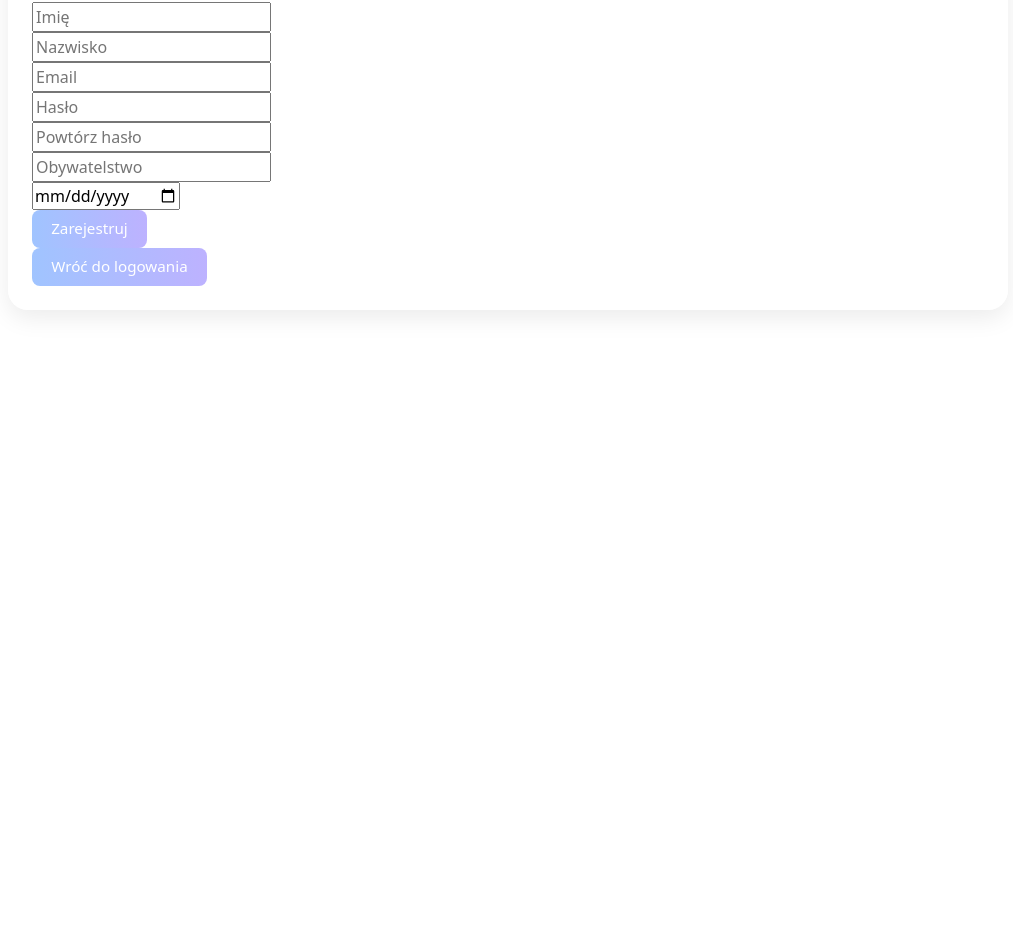
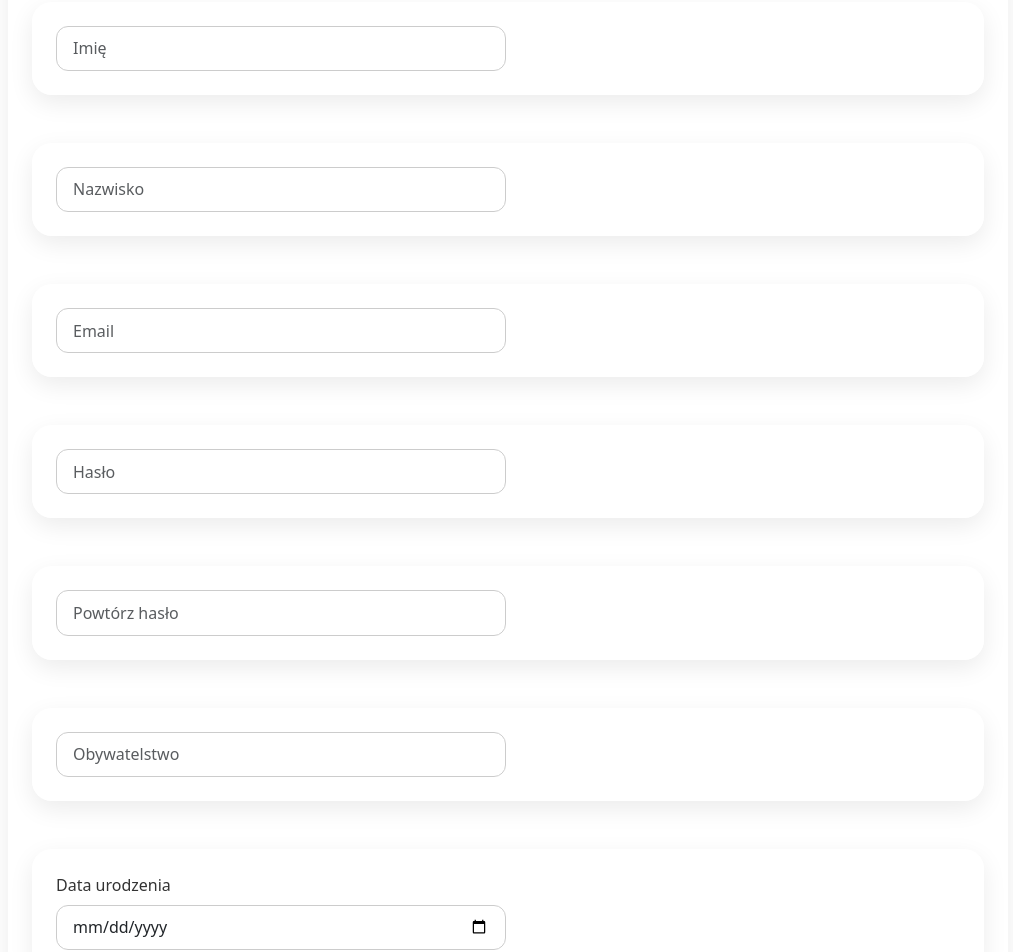
Before and after one commit to sebastianpgab/CarMateCustomerManager---front, an Angular app: page /account/register in a window 1280 px wide. Shown: the part 120-1072 px from the top of the page, without its empty margins (132-1145 px from the left). Before the commit the page ends 800 px from the top, so only its background shows below. Built offline with nearby package versions, Linux system fonts and the light colour scheme.

Commit message:
improved register component appearance

```diff
--- a/src/app/account/account-register/account-register.component.html
+++ b/src/app/account/account-register/account-register.component.html
@@ -1,28 +1,44 @@
 <section class="background">
-    <h3>Rejestracja</h3>
-    <form (submit)="accountService.registerUser()">
-        <div class="input">
-            <input id="firtsName" type="text" [(ngModel)]="accountService.user.firstName" name="firstName" placeholder="Imię">
+    <h3 class="statistic-title">Rejestracja</h3>
+
+    <form class="form-layout" (submit)="accountService.registerUser()" novalidate>
+      <div class="form-group">
+        <input id="firstName" type="text" class="form-control" [(ngModel)]="accountService.user.firstName" name="firstName" placeholder="Imię">
       </div>
-        <div class="input">
-            <input  id="lastName" type="text" [(ngModel)]="accountService.user.lastName" name="lastName" placeholder="Nazwisko">
+
+      <div class="form-group">
+        <input id="lastName" type="text" class="form-control" [(ngModel)]="accountService.user.lastName" name="lastName" placeholder="Nazwisko">
       </div>
-        <div class="input">
-            <input id="email" type="email" [(ngModel)]="accountService.user.email" name="email" placeholder="Email" autocomplete="off">
+
+      <div class="form-group">
+        <input id="email" type="email" class="form-control" [(ngModel)]="accountService.user.email" name="email" placeholder="Email" autocomplete="off">
       </div>
-        <div class="input">
-            <input id="password" type="password" [(ngModel)]="accountService.user.password" name="password" placeholder="Hasło">
+
+      <div class="form-group">
+        <input id="password" type="password" class="form-control" [(ngModel)]="accountService.user.password" name="password" placeholder="Hasło">
       </div>
-        <div class="input">
-            <input id="confirmPassword" type="password" [(ngModel)]="accountService.user.confirmPassword" name="confirmPassword" placeholder="Powtórz hasło">
+
+      <div class="form-group">
+        <input id="confirmPassword" type="password" class="form-control" [(ngModel)]="accountService.user.confirmPassword" name="confirmPassword" placeholder="Powtórz hasło">
       </div>
-        <div class="input">
-            <input id="nationality" type="text" [(ngModel)]="accountService.user.nationality" name="nationality" placeholder="Obywatelstwo">
+
+      <div class="form-group">
+        <input id="nationality" type="text" class="form-control" [(ngModel)]="accountService.user.nationality" name="nationality" placeholder="Obywatelstwo">
       </div>
-        <div class="input">
-            <input id="dateofBirth" type="date" title="Data urodzenia" [(ngModel)]="accountService.user.dateOfBirth" name="dateofBirth">
+
+      <div class="form-group">
+        <label for="dateofBirth">Data urodzenia</label>
+        <input id="dateofBirth" type="date" class="form-control" [(ngModel)]="accountService.user.dateOfBirth" name="dateofBirth">
       </div>
-        <button type="submit">Zarejestruj</button>
+
+      <button type="submit" class="btn-primary">
+        <i class="fa-solid fa-user-plus"></i> Zarejestruj
+      </button>
     </form>
-    <button  routerLink="/account/login">Wróć do logowania</button>
+
+    <div class="button-group">
+      <button class="btn-primary" routerLink="/account/login">
+        <i class="fa-solid fa-arrow-left"></i> Wróć do logowania
+      </button>
+    </div>
   </section>
```
Lines whose indentation alone changed are shown as unchanged.
